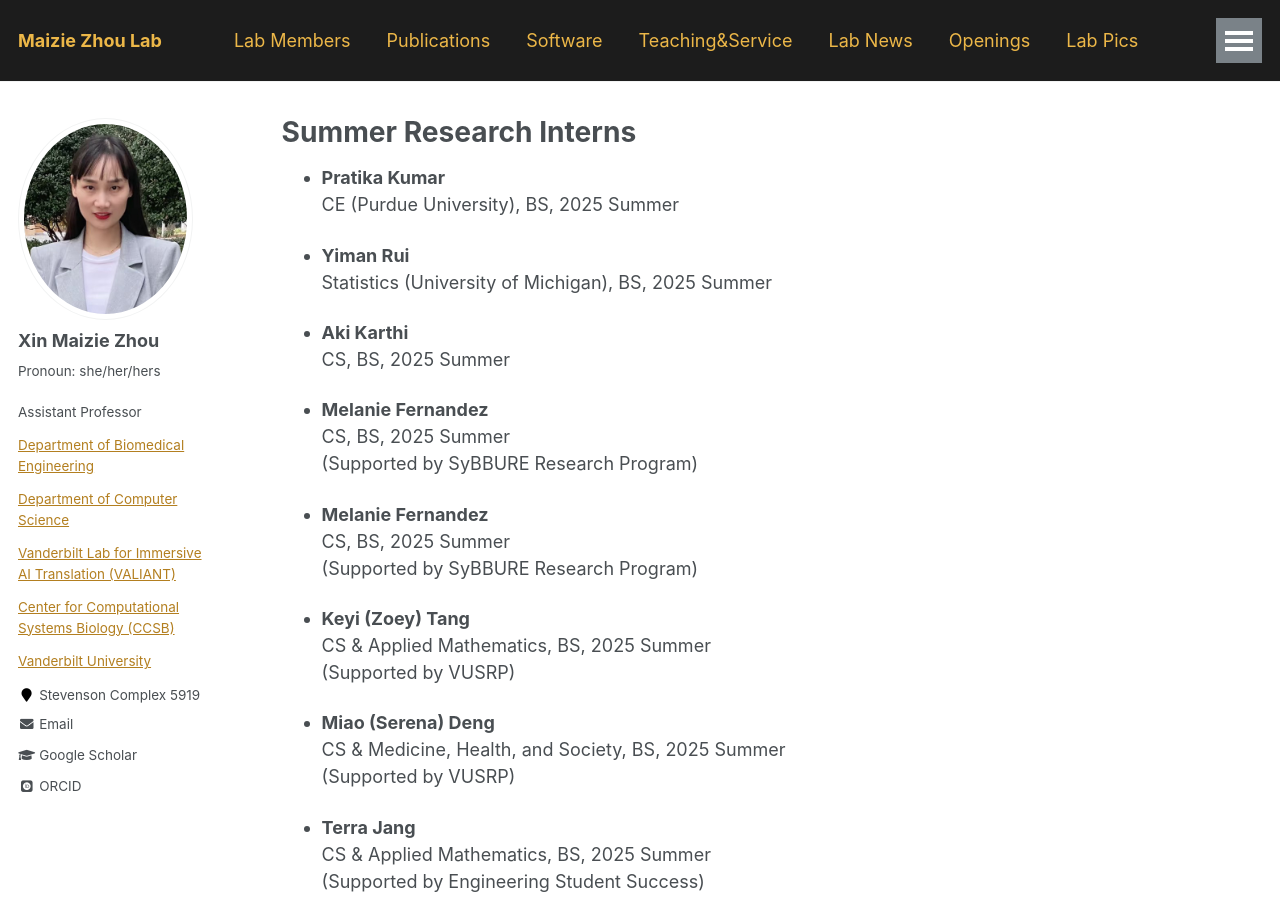
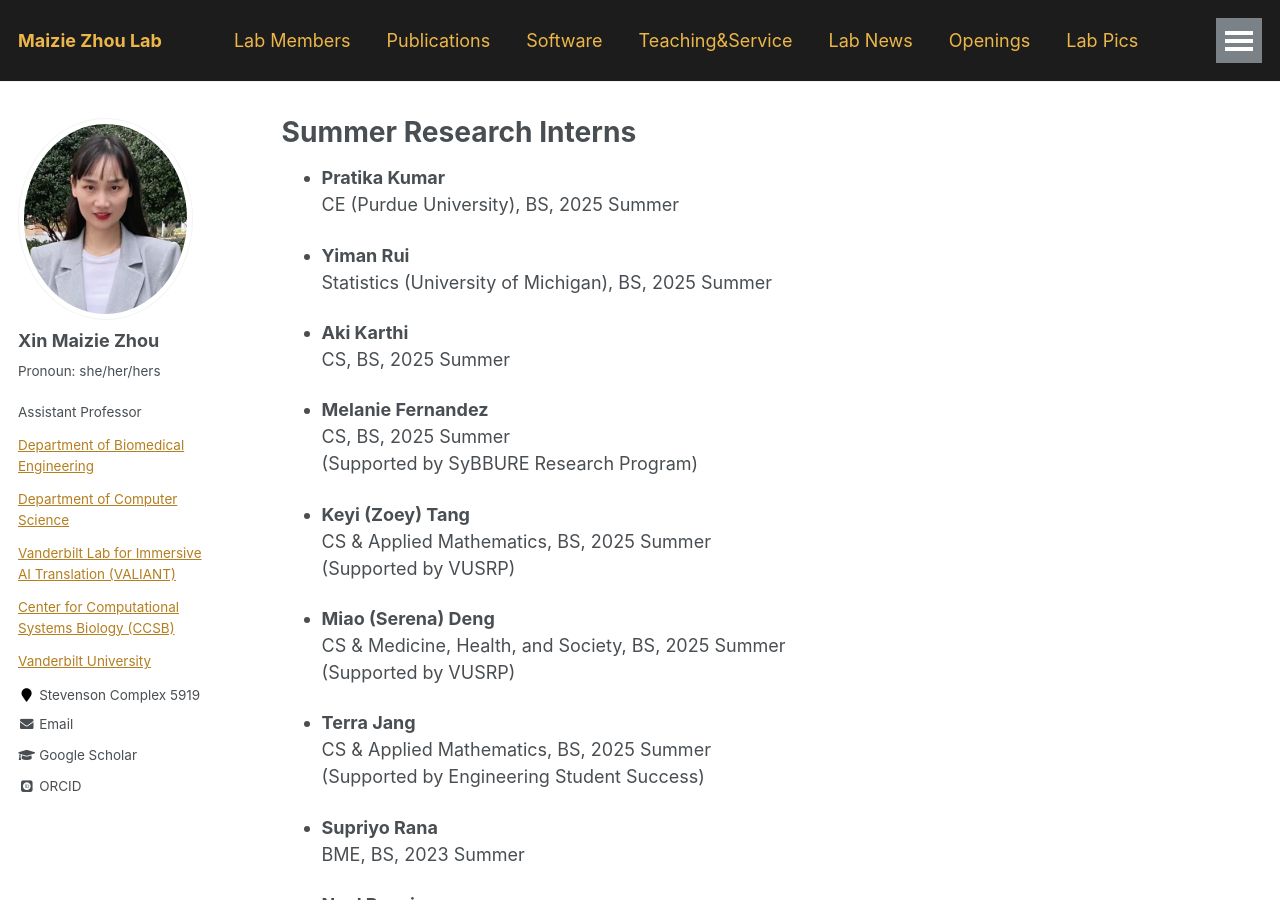
Before and after one commit to maiziezhoulab/Maiziezhoulab.github.io, a Jekyll site: the page built from _pages/SummerIntern.md, in a window 1280 px wide and 900 px high. Built offline with Jekyll 4.4.1, drawn with Linux system fonts in a browser that asks for light colours; some web fonts are replaced.

Commit message:
Update SummerIntern.md

```diff
--- a/_pages/SummerIntern.md
+++ b/_pages/SummerIntern.md
@@ -12,10 +12,6 @@ author_profile: true
 
 - **Aki Karthi**
   CS, BS, 2025 Summer
-
-- **Melanie Fernandez**
-  CS, BS, 2025 Summer
-  (Supported by SyBBURE Research Program)
 
 - **Melanie Fernandez**
   CS, BS, 2025 Summer
```
